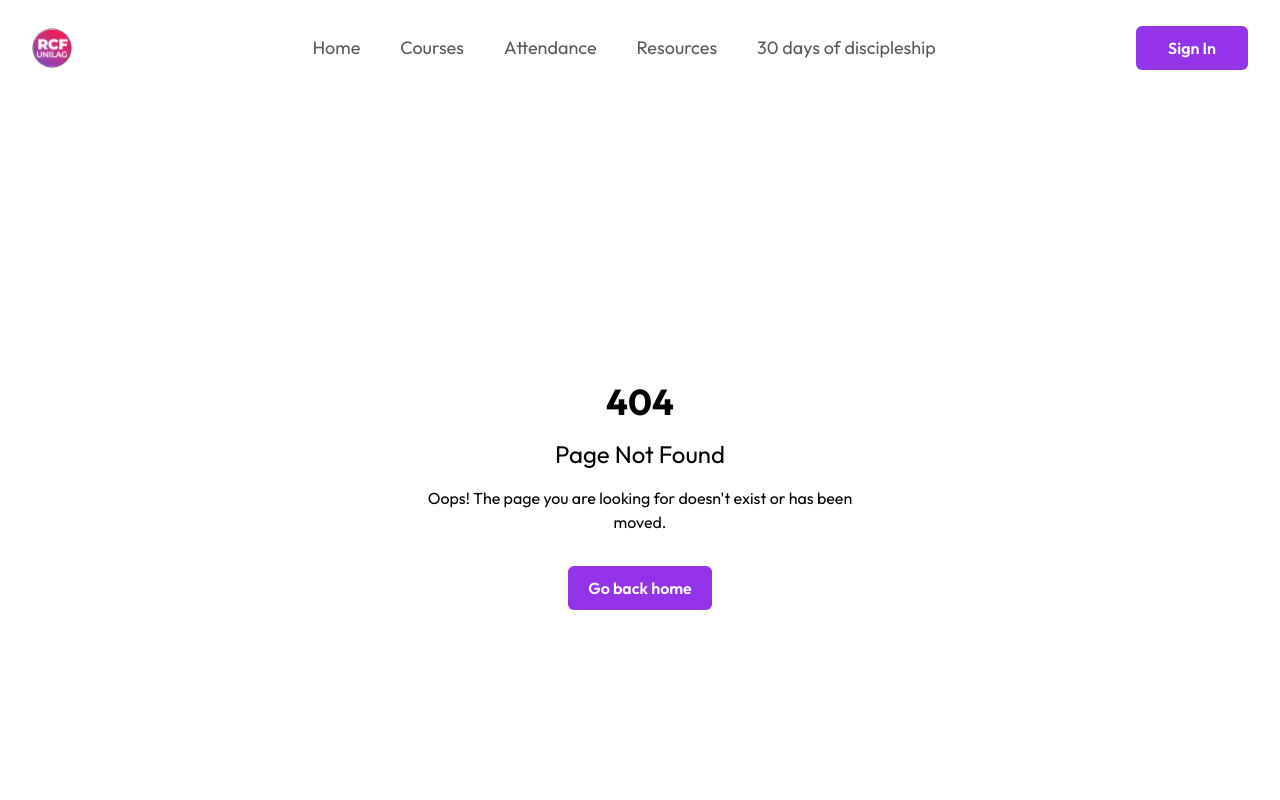
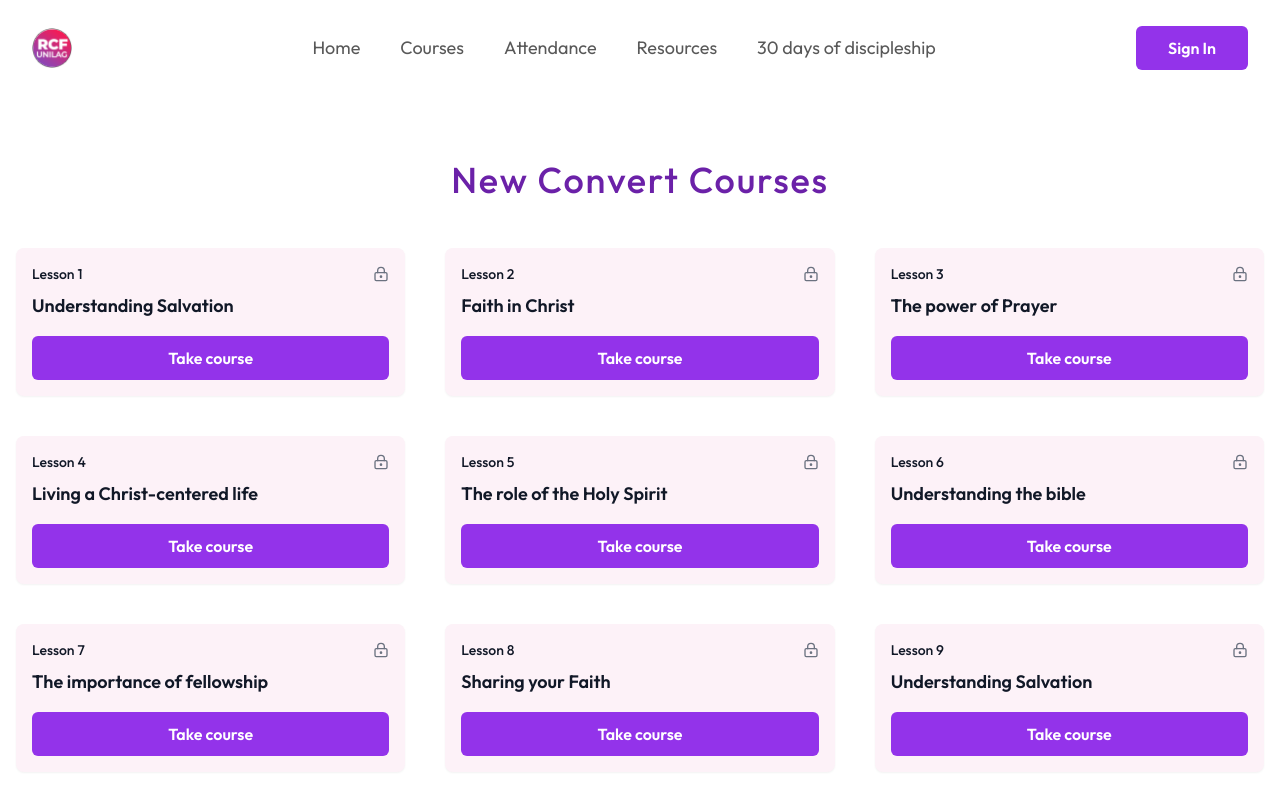
Before and after one commit to Ebunoluwa1/RCF-Followup-Website, a React (Vite) app: page /courses in a window 1280 px wide. Before the commit this address had no page. Shown: the top 800 px of the page. Built offline with nearby package versions, Linux system fonts and the light colour scheme.

Commit message:
courses page done

```diff
--- a/src/App.jsx
+++ b/src/App.jsx
@@ -1,6 +1,7 @@
 import { Routes, Route } from 'react-router-dom';
 import { LandingPage, LogIn, ResetPassword, SignUp, UserDetails } from './pages';
-import { Navbar, NotFound } from './components/common';
+import { Footer, Navbar, NotFound } from './components/common';
+import CoursesPage from './pages/courses';
 
 
 function App() {
@@ -13,10 +14,12 @@ function App() {
         <Route path='/sign-up' element={<SignUp/>}/>
         <Route path='/reset-your-password' element={<ResetPassword/>}/>
         <Route path='/profile' element={<UserDetails/>}/>
+        <Route path='/courses' element={<CoursesPage/>}/>
 
         {/* Catch-all route for unknown paths */}
         <Route path="*" element={<NotFound/>} />
       </Routes>
+      <Footer/>
     </div>
   );
 }
--- a/src/components/common/index.jsx
+++ b/src/components/common/index.jsx
@@ -2,3 +2,4 @@ export { default as Navbar } from './navbar';
 export { default as NotFound } from './not-found';
 export { Button, ButtonLinks } from './button';
 export { default as Card } from './card';
+export { default as Footer } from "./footer";
--- /dev/null
+++ b/src/components/courses/index.jsx
@@ -0,0 +1,43 @@
+import { Button } from "../common"
+import { LockKeyhole } from "lucide-react"
+
+
+function CourseCard({ title, lessonNumber }) {
+  return (
+    <div className="bg-pink-50 p-4 rounded-lg shadow-sm">
+      <div className="flex justify-between items-center mb-2">
+        <h3 className="text-sm font-medium text-gray-900">Lesson {lessonNumber}</h3>
+        <LockKeyhole className="w-4 h-4 text-gray-500" />
+      </div>
+      <p className="text-lg font-semibold text-gray-900 mb-4">{title}</p>
+      <Button className="w-full bg-purple-600 hover:bg-purple-700 text-white">
+        Take course
+      </Button>
+    </div>
+  )
+}
+
+export default function NewConvertCourses() {
+  const courses = [
+    { title: "Understanding Salvation", lessonNumber: 1 },
+    { title: "Faith in Christ", lessonNumber: 2 },
+    { title: "The power of Prayer", lessonNumber: 3 },
+    { title: "Living a Christ-centered life", lessonNumber: 4 },
+    { title: "The role of the Holy Spirit", lessonNumber: 5 },
+    { title: "Understanding the bible", lessonNumber: 6 },
+    { title: "The importance of fellowship", lessonNumber: 7 },
+    { title: "Sharing your Faith", lessonNumber: 8 },
+    { title: "Understanding Salvation", lessonNumber: 9 },
+  ];
+
+  return (
+    <div className="max-w-7xl mx-auto px-4 pt-16 pb-20">
+      <h2 className="text-3xl md:text-4xl font-medium text-purple-800 tracking-wider mb-12 text-center">New Convert Courses</h2>
+      <div className="grid grid-cols-1 md:grid-cols-2 lg:grid-cols-3 gap-6 md:gap-10">
+        {courses.map((course, index) => (
+          <CourseCard key={index} title={course.title} lessonNumber={course.lessonNumber} />
+        ))}
+      </div>
+    </div>
+  )
+}
--- a/src/components/landing/index.jsx
+++ b/src/components/landing/index.jsx
@@ -3,4 +3,3 @@
 export { default as Hero } from "./hero";
 export { default as ShareYourFaith } from "./share-your-faith";
 export { default as ShareTestimonies } from "./share-testimonies";
-export { default as Footer } from "./footer";
--- /dev/null
+++ b/src/pages/courses.jsx
@@ -0,0 +1,8 @@
+import React from 'react'
+import NewConvertCourses from '../components/courses'
+
+const CoursesPage = () => {
+  return <NewConvertCourses/>
+}
+
+export default CoursesPage
--- a/src/pages/landing-page.jsx
+++ b/src/pages/landing-page.jsx
@@ -1,5 +1,5 @@
 import React from 'react'
-import { Footer, Hero, ShareTestimonies, ShareYourFaith } from '../components/landing'
+import { Hero, ShareTestimonies, ShareYourFaith } from '../components/landing'
 
 const LandingPage = () => {
   return (
@@ -7,7 +7,6 @@ const LandingPage = () => {
       <Hero/>
       <ShareYourFaith/>
       <ShareTestimonies/>
-      <Footer/>
     </div>
   )
 }
```
Also changed, not shown: src/components/common/footer.jsx (renamed from src/components/landing/footer.jsx, +5 -5 lines).
